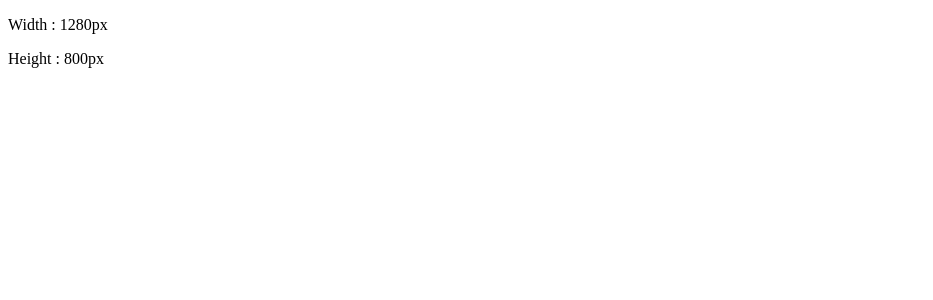
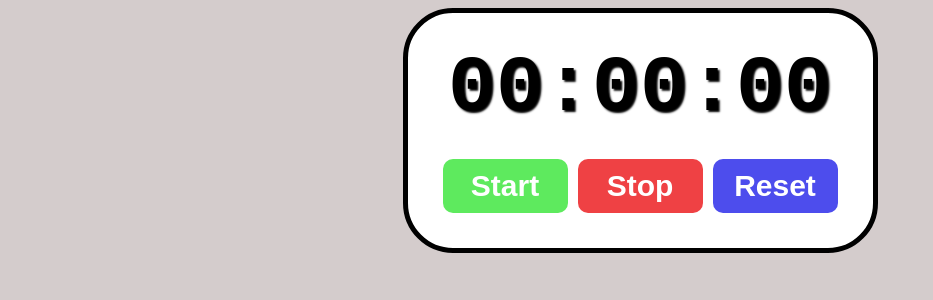
Before and after one commit to Teja-Rayudu/React_Roadmap, a React (Vite) app in the folder my-react-app/: page / in a window 1280 px wide. Shown: the top 300 px of the page, without its empty margins (0-933 px from the left). Built offline with nearby package versions, Linux system fonts and the light colour scheme.

Commit message:
Add StopWatch component and styles for stopwatch functionality

```diff
--- a/my-react-app/src/App.jsx
+++ b/my-react-app/src/App.jsx
@@ -1,10 +1,10 @@
-import ComponentD from "./ComponentD.jsx";
+import StopWatch from "./StopWatch.jsx";
 
 function App() {
 
   return(
     <>
-      <ComponentD />
+      <StopWatch />
     </>
   );
 }
--- /dev/null
+++ b/my-react-app/src/StopWatch.jsx
@@ -0,0 +1,71 @@
+import React,{useState, useRef, useEffect} from "react";
+
+function StopWatch(){
+
+    const [isRunning, setIsRunning] = useState(false);
+
+    const [elapsedTime, setElapsedTime] = useState(0);
+
+    const intervalIdRef = useRef(null);
+
+    const startTimeRef = useRef(0);
+
+    useEffect(() =>{
+        if(isRunning){
+            intervalIdRef.current = setInterval(()=>{
+            setElapsedTime(Date.now() - startTimeRef.current)
+        }, 10);
+        }
+
+        return () =>{
+            clearInterval(intervalIdRef.current);
+        }
+
+    },[isRunning]);
+
+
+    function start(){
+        setIsRunning(true);
+        startTimeRef.current = Date.now() - elapsedTime;
+    }
+
+    function stop(){
+        setIsRunning(false);
+    }
+
+    function reset(){
+        setElapsedTime(0);
+        setIsRunning(false);
+    }
+
+    function formatTime(){
+        let hours = Math.floor(elapsedTime /(1000 * 60 * 60));
+        let minutes = Math.floor(elapsedTime / (1000 * 60 ) % 60);
+        let seconds = Math.floor(elapsedTime / (1000) % 60);
+        let milliseconds = Math.floor((elapsedTime % 1000) / 10);
+
+        minutes = String(minutes).padStart(2,"0");
+        seconds = String(seconds).padStart(2,"0");
+        milliseconds = String(milliseconds).padStart(2,"0");
+
+        return `${minutes}:${seconds}:${milliseconds}`
+    }
+
+    return(
+    <div className="stopwatch">
+        <div className="display">
+            {formatTime()}
+        </div>
+        <div className="controls">
+            <button className="start-button"
+            onClick={start}>Start</button>
+            <button className="stop-button"
+            onClick={stop}>Stop</button>
+            <button className="reset-button"
+            onClick={reset}> Reset</button>
+        </div>
+    </div>);
+
+}
+
+export default StopWatch;
--- a/my-react-app/src/index.css
+++ b/my-react-app/src/index.css
@@ -213,8 +213,71 @@
   margin-top: 20px;
 } */
 
-.box{
+/* .box{
   border: 3px solid black;
   padding: 5px;
   padding-left: 10px;
+} */
+
+body{
+  display: flex;
+  flex-direction: column;
+  align-items: center;
+  background-color: rgb(212, 204, 204);
 }
+
+.stopwatch{
+  display: flex;
+  flex-direction: column;
+  align-items: center;
+  border: 5px solid;
+  border-radius: 50px;
+  background-color: white;
+  padding: 30px;
+
+}
+
+.display{
+  font-weight: bold;
+  font-family: monospace;
+  font-size: 80px;
+  margin-bottom: 20px;
+  text-shadow: 2px 2px 2px black ;
+}
+
+.controls button{
+  font-size: 30px;
+  border: none;
+  color: white;
+  font-weight: bold;
+  margin: 5px;
+  min-width: 125px;
+  border-radius: 10px;
+  cursor: pointer;
+  padding: 10px 20px;
+  transition: background-color 0.5s ease;
+}
+
+.start-button{
+  background-color: rgb(94, 234, 94);
+}
+
+.start-button:hover{
+  background-color: rgb(49, 137, 49);
+}
+
+.stop-button{
+  background-color: rgb(239, 65, 68);
+}
+
+.stop-button:hover{
+  background-color: rgb(182, 38, 40);
+}
+
+.reset-button{
+  background-color: rgb(77, 77, 237);
+}
+
+.reset-button:hover{
+  background-color: rgb(43, 43, 160);
+}
```
